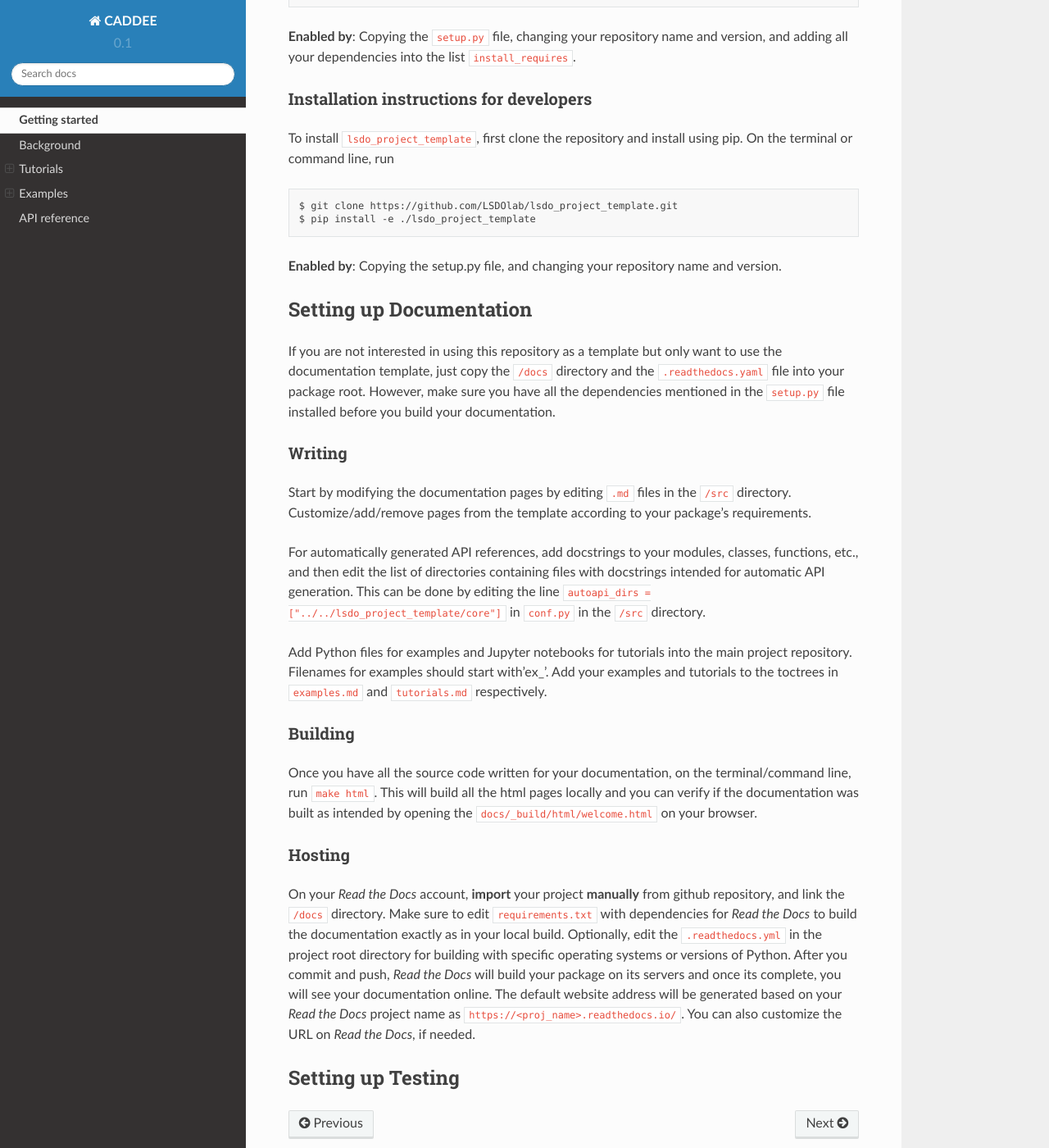
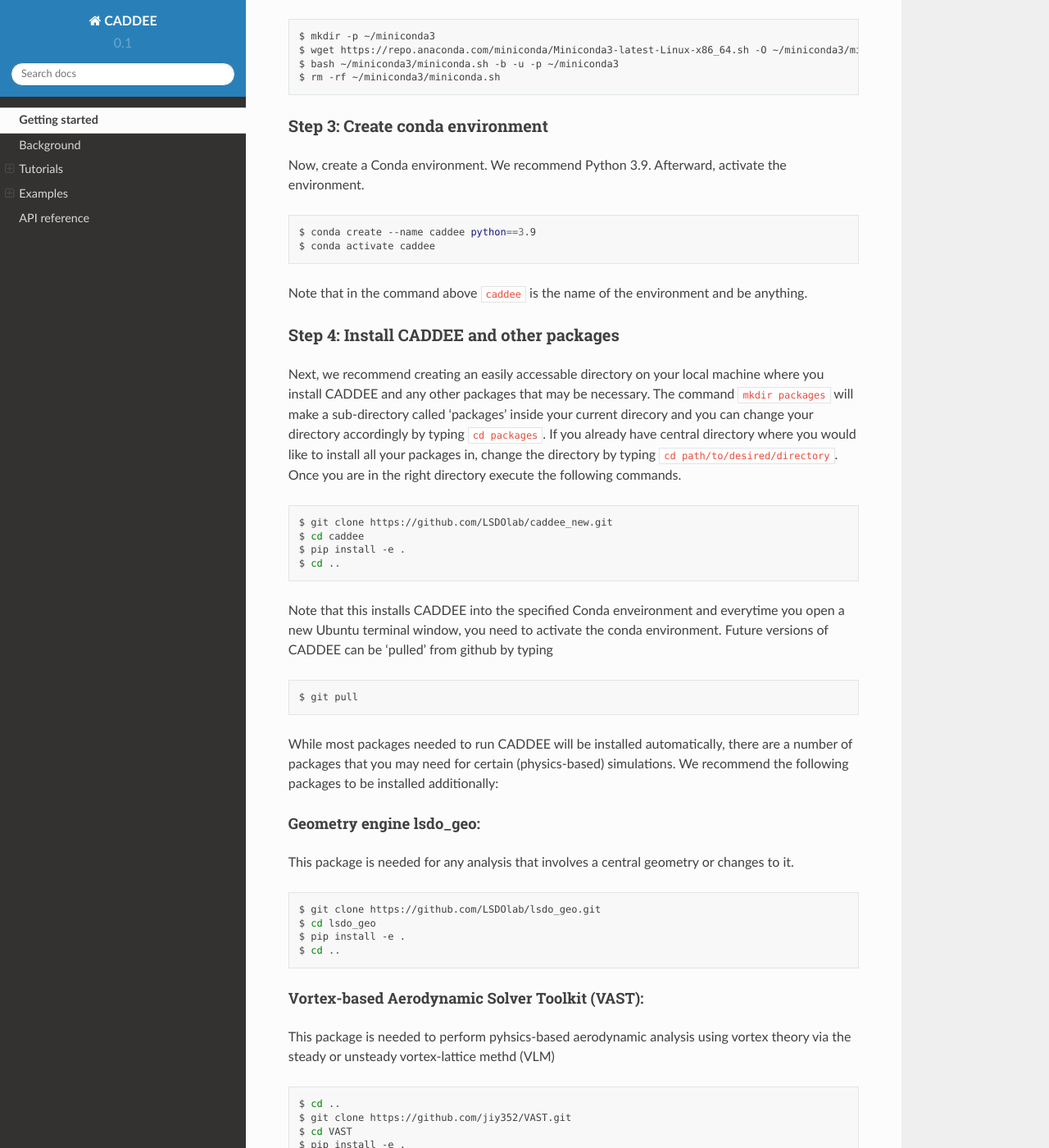
Before and after one commit to LSDOlab/caddee_new, a Sphinx documentation site: the page built from docs/src/getting_started.md, in a window 1280 px wide and 1400 px high, scrolled down 826 px. Shown: the whole window at 82% size. Built offline with Sphinx 7.4.7 and the Read the Docs theme 2.0.0, drawn with Linux system fonts in a browser that asks for light colours; pages that are not in the unit, such as notebooks, are missing from menus; some of the changed text lies outside the part shown.

Commit message:
update docs

````diff
--- a/docs/src/getting_started.md
+++ b/docs/src/getting_started.md
@@ -7,11 +7,10 @@
 Depending on the user's operating system, the installation instructions may be different.
 
 ## Windows
-CADDEE's geometry engine uses Cython which causes issues with Windows. As a workaround the quickest way to install CADDEE on Windows is
-through [Windows Subsystem for Linux](https://learn.microsoft.com/en-us/windows/wsl/install) (WSL), which requires Windows 10 (version 2004 or higher) or Windows 11.
-The default Linux distribution installed by WSL is Ubuntu. Once WSL is installed we recommend creating
-Once WSL is sucessfully installed, open an (Ubuntu) terminal window and execute the following commands
+CADDEE's geometry engine uses software that is incompatible with Windows at this time. As a simple workaround, the quickest way to install CADDEE on Windows is through [Windows Subsystem for Linux](https://learn.microsoft.com/en-us/windows/wsl/install) (WSL), which requires Windows 10 (version 2004 or higher) or Windows 11. The default Linux distribution installed by WSL is Ubuntu.
+Once WSL is sucessfully installed, open an (Ubuntu) terminal window (simply type Ubuntu in the Windows search bar) and execute the following commands.
 
+### Step 1: Update packages
 ```sh
 $ sudo apt-get update
 $ sudo apt-get dist-upgrade
@@ -19,60 +18,81 @@
 $ sudo apt-get install ffmpeg libsm6 libxext6
 ```
 
-For direct installation with all dependencies, run on the terminal or command line
+### Step 2: Install miniconda
+Next, we recommend the usage of Python environments. [Miniconda](https://docs.conda.io/projects/miniconda/en/latest/) is a compact version of the Anaconda Python distribution. Please see the link to find detailed installation instructions and verify that the commands below to install Miniconda are up-to-date.
+
 ```sh
-$ pip install git+https://github.com/LSDOlab/lsdo_project_template.git
-```
-If you want users to install a specific branch, run
-```sh
-$ pip install git+https://github.com/LSDOlab/lsdo_project_template.git@branch
+$ mkdir -p ~/miniconda3
+$ wget https://repo.anaconda.com/miniconda/Miniconda3-latest-Linux-x86_64.sh -O ~/miniconda3/miniconda.sh
+$ bash ~/miniconda3/miniconda.sh -b -u -p ~/miniconda3
+$ rm -rf ~/miniconda3/miniconda.sh
 ```
 
-**Enabled by**: Copying the `setup.py` file, changing your repository name and version,
-and adding all your dependencies into the list `install_requires`.
+### Step 3: Create conda environment
+Now, create a Conda environment. We recommend Python 3.9. Afterward, activate the environment.
 
-### Installation instructions for developers
-To install `lsdo_project_template`, first clone the repository and install using pip.
-On the terminal or command line, run
 ```sh
-$ git clone https://github.com/LSDOlab/lsdo_project_template.git
-$ pip install -e ./lsdo_project_template
+$ conda create --name caddee python==3.9
+$ conda activate caddee
 ```
-**Enabled by**: Copying the setup.py file, and changing your repository name and version.
 
-## Setting up Documentation
+Note that in the command above `caddee` is the name of the environment and be anything.
 
-If you are not interested in using this repository as a template but only want to use the documentation template,
-just copy the `/docs` directory and the `.readthedocs.yaml` file into your package root.
-However, make sure you have all the dependencies mentioned in the `setup.py` file installed before you build your
-documentation.
+### Step 4: Install CADDEE and other packages
+Next, we recommend creating an easily accessable directory on your local machine where you install CADDEE and any other packages that may be necessary. The command  `mkdir packages` will make a sub-directory called 'packages' inside your current direcory and you can change your directory accordingly by typing `cd packages`. If you already have central directory where you would like to install all your packages in, change the directory by typing `cd path/to/desired/directory`. Once you are in the right directory execute the following commands.
 
-### Writing
-Start by modifying the documentation pages by editing `.md` files in the `/src` directory.
-Customize/add/remove pages from the template according to your package's requirements.
+```sh
+$ git clone https://github.com/LSDOlab/caddee_new.git
+$ cd caddee
+$ pip install -e .
+$ cd ..
+```
 
-For automatically generated API references, add docstrings to your modules, classes, functions, etc., and
-then edit the list of directories containing files with docstrings intended for automatic API generation.
-This can be done by editing the line `autoapi_dirs = ["../../lsdo_project_template/core"]`
-in `conf.py` in the `/src` directory.
+Note that this installs CADDEE into the specified Conda enveironment and everytime you open a new Ubuntu terminal window, you need to activate the conda environment. Future versions of CADDEE can be 'pulled' from github by typing
 
-Add Python files for examples and Jupyter notebooks for tutorials into the main project repository.
-Filenames for examples should start with'ex_'.
-Add your examples and tutorials to the toctrees in `examples.md` and `tutorials.md` respectively.
+```sh
+$ git pull
+```
 
-### Building
-Once you have all the source code written for your documentation, on the terminal/command line, run `make html`.
-This will build all the html pages locally and you can verify if the documentation was built as intended by
-opening the `docs/_build/html/welcome.html` on your browser.
+While most packages needed to run CADDEE will be installed automatically, there are a number of packages that you may need for certain (physics-based) simulations. We recommend the following packages to be installed additionally:
 
-### Hosting
-On your *Read the Docs* account, **import** your project **manually** from github repository, and link the `/docs` directory.
-Make sure to edit `requirements.txt` with dependencies for *Read the Docs* to build the documentation exactly
-as in your local build.
-Optionally, edit the `.readthedocs.yml` in the project root directory for building with specific operating systems or versions of Python.
-After you commit and push, *Read the Docs* will build your package on its servers and once its complete,
-you will see your documentation online.
-The default website address will be generated based on your *Read the Docs* project name as `https://<proj_name>.readthedocs.io/`.
-You can also customize the URL on *Read the Docs*, if needed.
+#### Geometry engine lsdo_geo:
+This package is needed for any analysis that involves a central geometry or changes to it.
 
-## Setting up Testing
+```sh
+$ git clone https://github.com/LSDOlab/lsdo_geo.git
+$ cd lsdo_geo
+$ pip install -e .
+$ cd ..
+```
+
+#### Vortex-based Aerodynamic Solver Toolkit (VAST):
+This package is needed to perform pyhsics-based aerodynamic analysis using vortex theory via the steady or unsteady vortex-lattice methd (VLM)
+
+```sh
+$ cd ..
+$ git clone https://github.com/jiy352/VAST.git
+$ cd VAST
+$ pip install -e .
+$ cd ..
+```
+
+#### lsdo_rotor:
+This package is needed to perform rotor aerodynamic analysis through blade element momentum (BEM) theory and steady-state dynamic inflow solver (Pitt--Peters).
+
+```sh
+$ git clone https://github.com/LSDOlab/lsdo_rotor.git
+$ cd lsdo_rotor
+$ pip install -e .
+$ cd ..
+```
+
+#### Aframe:
+This package is needed for 1-D beam structural analysis
+
+```sh
+$ git clone https://github.com/LSDOlab/aframe.git
+$ cd aframe
+$ pip install -e .
+$ cd ..
+```
--- a/setup.py
+++ b/setup.py
@@ -37,6 +37,8 @@
     install_requires=[
         'numpy',
         'pytest',
+        'pandas',
+        'regex',
         'myst-nb',
         'csdl @ git+https://github.com/LSDOlab/csdl.git',
         'python_csdl_backend @ git+https://github.com/LSDOlab/python_csdl_backend.git',
````
